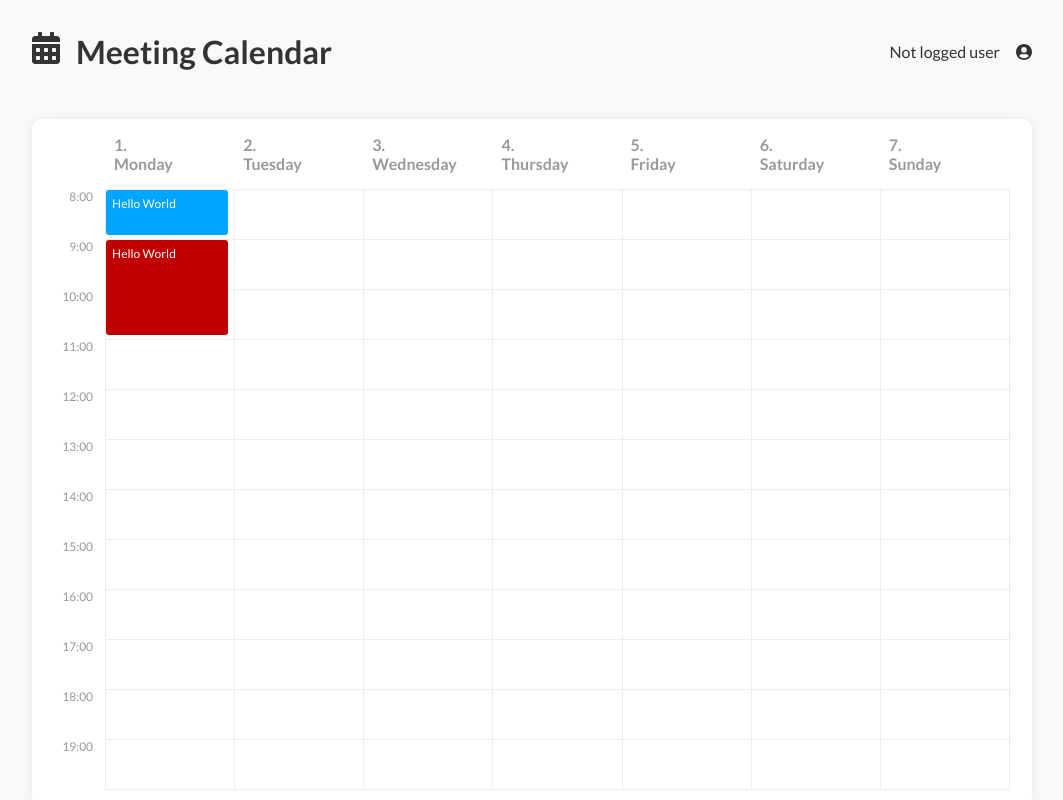
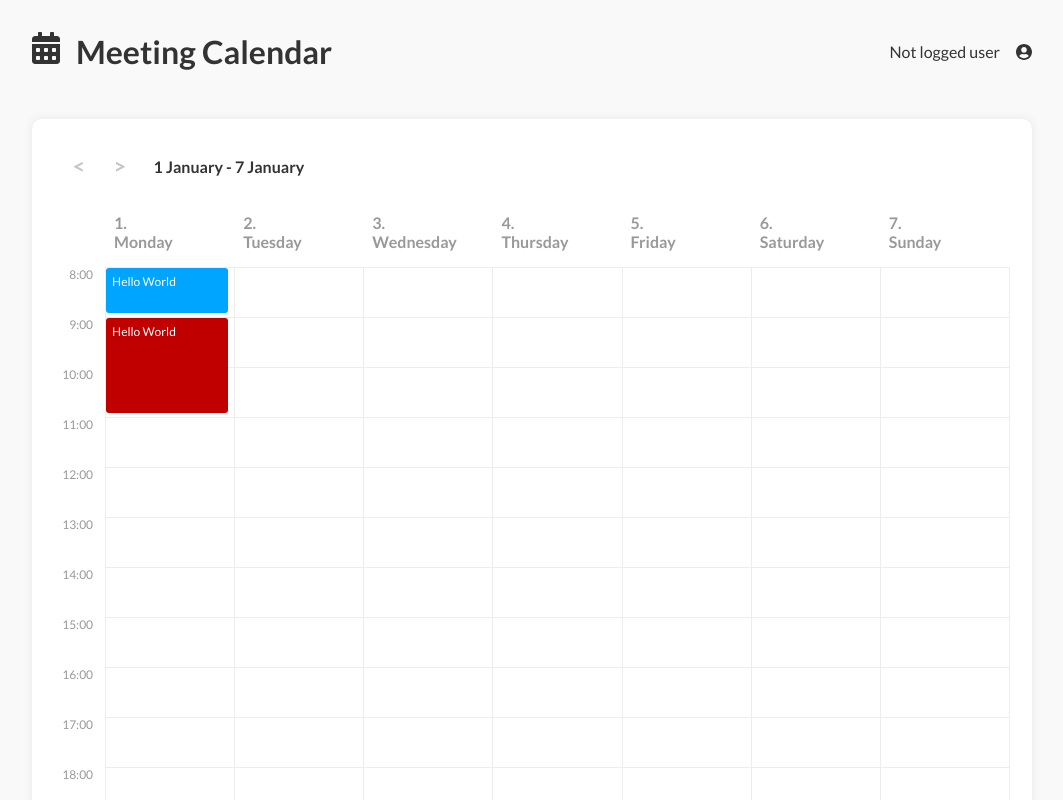
Before and after one commit to kubalat/meeting_calendar_react, a React (Create React App) app: page / in a window 1280 px wide. Shown: the top 800 px of the page, without its empty margins (108-1171 px from the left). Built offline with nearby package versions, Linux system fonts and the light colour scheme.

Commit message:
Visual changes

```diff
--- a/src/components/calendar.css
+++ b/src/components/calendar.css
@@ -6,21 +6,58 @@
     padding: 1em;
 }
 
-.calendar__header {
+.calendar__dates {
     display: flex;
     margin-bottom: 1em;
 
 }
 
-.calendar__header > .header__time {
+#test {
+    width: 10px; height: 10px; border: 1px solid black;
+}
+
+.calendar__dates > .header__time {
     width: 6%;
 }
 
-.calendar__header > .header__day {
+.calendar__dates > .header__day {
     width: 13.34%;
     padding-left: .5em;
     color: #999;
     font-weight: 700;
+}
+
+.calendar__header > .calendar__controls {
+    display: flex;
+    margin-bottom: 2em;
+    margin-left: 1em;
+    margin-top: 1em;
+    align-items: center;
+}
+
+.calendar__header > .calendar__controls > .calendar__weekcontrol {
+    height: 30px;
+    width: 30px;
+    display: flex;
+    justify-content: center;
+    align-items: center;
+    font-weight: 700;
+    border-radius: 50px;
+    color: #c5c5c5;
+    margin-right: .5em;
+    transition: background-color .2s, color .2s;
+    cursor: pointer;
+    font-size: 1.35rem;
+}
+
+.calendar__header > .calendar__controls > .calendar__actualweek {
+    font-weight: 700;
+    margin-left: .5em;
+}
+
+.calendar__header > .calendar__controls > .calendar__weekcontrol:hover {
+    background-color: #ececec;
+    color: #999;
 }
 
 .calendar__body {
@@ -82,7 +119,7 @@
 .calendar .event__dialog {
     position: absolute;
     background: white;
-    width: 200px;
+    width: 300px;
     box-shadow: 0px 0px 36px 7px rgba(0,0,0,0.2);
     border-radius: 10px;
     overflow: hidden;
@@ -100,24 +137,11 @@
     flex: 1;
 }
 
-.event__dialog > header > .header__title > h3 {
+.event__dialog > header  > h3 {
     margin-top: 0;
     margin-bottom: 0;
 }
 
-.event__dialog > header > .header__close {
-    width: 30px;
-    display: flex;
-    justify-content: flex-end;
-}
-
-.event__dialog > header > .header__close > svg {
-    top: 3px;
-    position: relative;
-    color: #94d9ff;
-    transition: color .2s;
-    cursor: pointer;
-}
 
 .event__dialog > header > .header__close > svg:hover {
     color: white;
@@ -140,9 +164,29 @@
 }
 
 .event__dialog > .event__body > .event__metadata > .meta__icon > svg {
-    color:#bcbcbc;
+    color:#999;
 }
 
 .event__dialog > .event__body > .event__metadata > .meta__value {
-    color: #666;
+    color: #333;
 }
+
+.event__dialog > .event__body > .closeBtn {
+    background-color: white;
+    font-family: inherit;
+    color: #00a5ff;
+    border: 1px solid #00a5ff;
+    padding: .75em;
+    font-size: inherit;
+    border-radius: 5px;
+    cursor: pointer;
+    transition: background-color .2s, color .2s, border-color .2s;
+    margin: auto 0 auto auto;
+    display: block;
+}
+
+.event__dialog > .event__body > .closeBtn:hover {
+    background-color: #0085ce;
+    color: white;
+    border-color: #0085ce;
+}
--- a/src/components/calendar.js
+++ b/src/components/calendar.js
@@ -7,21 +7,27 @@ import EventDialog from './event_dialog'
 export default class Calendar extends Component {
     constructor(props) {
         super(props)
-        this.state = { isModalOpen: false, positionX: 0, positionY: 0 }
+        this.state = { isModalOpen: false, positionX: 0, positionY: 0}
       }
 
     render() {
         return (
-            <div className="calendar" onClick={ (e) => this.toggleModal(e) }>
+            <div className="calendar">
+                {/* <button type="button" onClick={ this.showDialog }>Open</button> */}
                 <CalendarHeader />
-                <CalendarBody />
-                <EventDialog isOpen={ this.state.isModalOpen } positionX={ this.state.positionX } positionY={ this.state.positionY } />
+                <CalendarBody showDialog={ this.showDialog }/>
+                <EventDialog closeDialogRequest={ this.hideDialog } isOpen={ this.state.isModalOpen } positionX={ this.state.positionX } positionY={ this.state.positionY } />
             </div>
+
         );
     }
 
-    toggleModal(e) {
-        console.log(e.clientX);
-        this.setState({ isModalOpen: !this.state.isModalOpen, positionX: e.clientX, positionY: e.clientY });
+    showDialog = (e) => {
+        // this.setState({ isModalOpen: !this.state.isModalOpen, positionX: e.clientX, positionY: e.clientY });
+        this.setState({ isModalOpen: true, positionX: e.clientX, positionY: e.clientY });
+    }
+
+    hideDialog = () => {
+        this.setState({ isModalOpen: false});
     }
 }
--- a/src/components/calendar_body.js
+++ b/src/components/calendar_body.js
@@ -2,6 +2,8 @@ import React, { Component } from 'react';
 
 export default class CalendarBody extends Component {
     render() {
+        const { showDialog } = this.props;
+
         return (
             <div className="calendar__body">
                 <div className="calendar__time">
@@ -31,10 +33,10 @@ export default class CalendarBody extends Component {
                     <div className="day__part"></div>
                     <div className="day__part"></div>
                     <div className="day__part"></div>
-                    <div className="calendar__event">Hello World</div>
-                    <div className="calendar__event_2">Hello World</div>
+                    <div className="calendar__event" onClick={ showDialog }>Hello World</div>
+                    <div className="calendar__event_2" onClick={ showDialog }>Hello World</div>
                 </div>
-                <div className="calendar__day">
+                <div className="calendar__day" >
                     <div className="day__part"></div>
                     <div className="day__part"></div>
                     <div className="day__part"></div>
--- a/src/components/calendar_header.js
+++ b/src/components/calendar_header.js
@@ -4,6 +4,12 @@ export default class CalendarHeader extends Component {
     render() {
         return (
             <div className="calendar__header">
+                <div className="calendar__controls">
+                    <div className="calendar__weekcontrol">&lt;</div>
+                    <div className="calendar__weekcontrol">&gt;</div>
+                    <div className="calendar__actualweek">1 January - 7 January</div>
+                </div>
+                <div className="calendar__dates">
                     <div className="header__time"></div>
                     <div className="header__day" id="day__monday">1.<br/>Monday</div>
                     <div className="header__day" id="day__tuesday">2.<br/>Tuesday</div>
@@ -13,6 +19,7 @@ export default class CalendarHeader extends Component {
                     <div className="header__day" id="day__saturday">6.<br/>Saturday</div>
                     <div className="header__day" id="day__sunday">7.<br/>Sunday</div>
                 </div>
+            </div>
         );
     }
 }
--- a/src/components/event_dialog.js
+++ b/src/components/event_dialog.js
@@ -5,6 +5,10 @@ export default class EventDialog extends Component {
         if (this.props.isOpen === false) {
             return null;
         }
+
+        const { closeDialogRequest } = this.props
+        //This do same
+        //const closeDialogRequest = this.props.closeDialogRequest;
 
         const dialogStyle = {
             top: this.props.positionY,
@@ -14,8 +18,7 @@ export default class EventDialog extends Component {
         return (
             <div className="event__dialog" style={ dialogStyle }>
                 <header>
-                    <div className="header__title"><h3>Event name</h3></div>
-                    <div className="header__close"><i onClick={ () => this.closeDialog() }class="far fa-times-circle"></i></div>
+                    <h3>Event name</h3>
                 </header>
                 <div class="event__body">
                     <div className="event__metadata" id="event__time">
@@ -30,12 +33,9 @@ export default class EventDialog extends Component {
                         <div className="meta__icon"><i class="far fa-sticky-note"></i></div>
                         <div className="meta__value">This is a very big note. Olalalalalalalalala</div>
                     </div>
+                    <button type="button" className="closeBtn" onClick={ closeDialogRequest }>Close</button>
                 </div>
             </div>
         );
     }
-
-    closeDialog() {
-        this.setState({ isModalOpen: false});
-    }
 }
```
Lines whose indentation alone changed are shown as unchanged.
